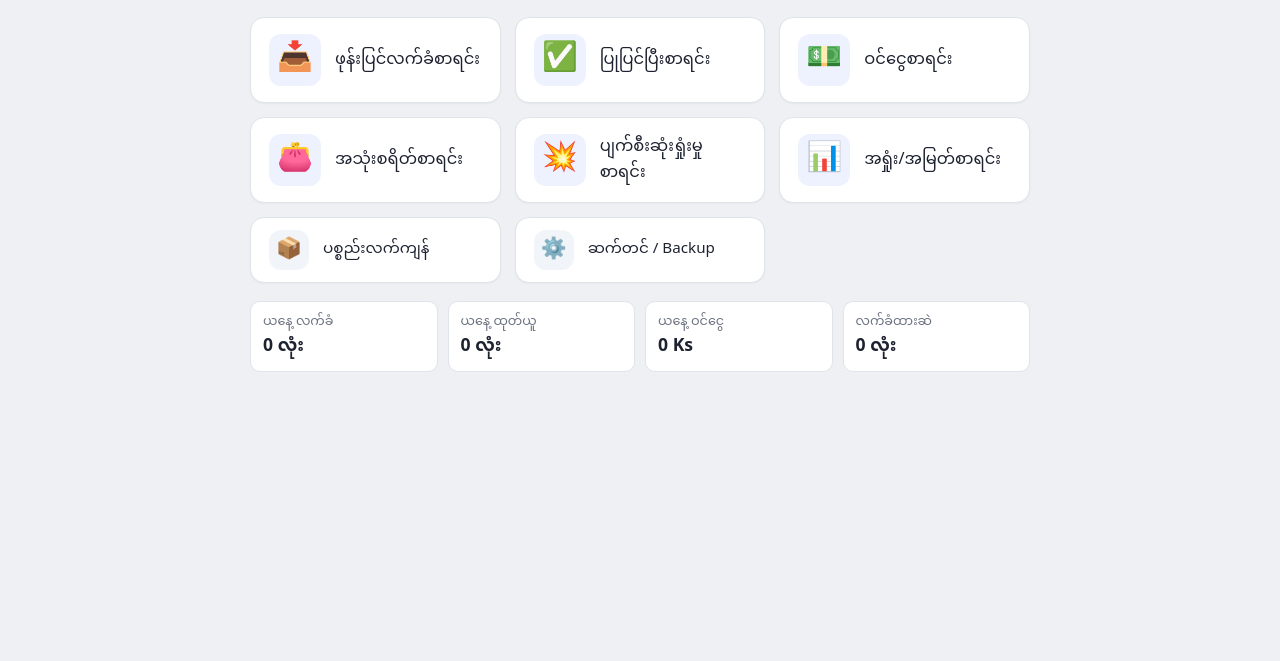
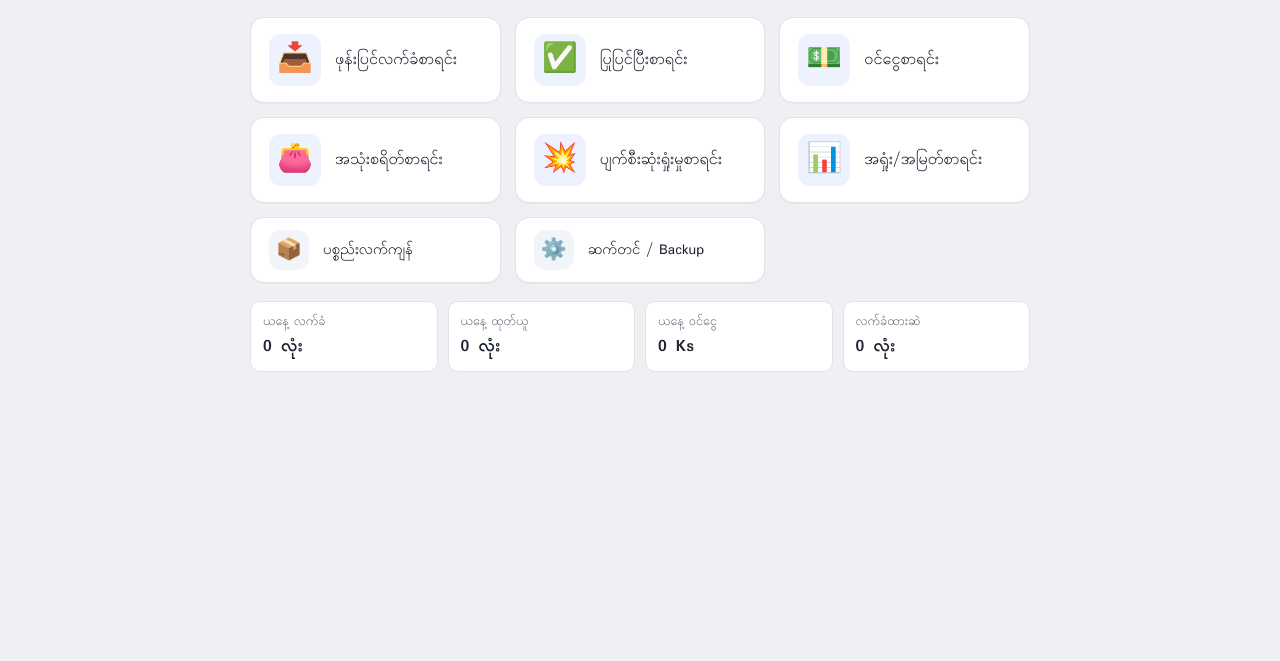
Before and after one commit to chanelwal73/Phone-Service, a plain HTML site: page index.html in a window 1280 px wide. Shown: the part 139-800 px from the top of the page. Drawn offline with Linux system fonts and the light colour scheme.

Commit message:
Bundle Myanmar fonts for consistent offline rendering
Padauk (SIL OFL) for body text and tables, Akkhayar Robo for headings
and cards, limited to the Myanmar range so digits stay in Padauk.
Fonts are cached by the service worker for offline use.

Co-Authored-By: Claude Opus 5.5 <noreply@anthropic.com>
Claude-Session: https://claude.ai/code/session_01TojoTeoNGHAtBARBnLdTKa

```diff
--- a/index.html
+++ b/index.html
@@ -12,14 +12,28 @@
 <meta name="mobile-web-app-capable" content="yes">
 <meta name="apple-mobile-web-app-title" content="ဖုန်းဆိုင်စာရင်း">
 <style>
+  /* Fonts (offline, sw.js မှာ cache) — Padauk: SIL OFL, Akkhayar Robo: free to use */
+  @font-face { font-family:"Padauk"; font-weight:400; font-display:swap; src:url(fonts/padauk-myanmar-400.woff2) format("woff2");
+               unicode-range:U+1000-109F, U+200C-200D, U+25CC, U+A9E0-A9FF, U+AA60-AA7F; }
+  @font-face { font-family:"Padauk"; font-weight:700; font-display:swap; src:url(fonts/padauk-myanmar-700.woff2) format("woff2");
+               unicode-range:U+1000-109F, U+200C-200D, U+25CC, U+A9E0-A9FF, U+AA60-AA7F; }
+  @font-face { font-family:"Padauk"; font-weight:400; font-display:swap; src:url(fonts/padauk-latin-400.woff2) format("woff2");
+               unicode-range:U+0000-00FF, U+2000-206F, U+20AC, U+2122, U+2190-2193, U+2212; }
+  @font-face { font-family:"Padauk"; font-weight:700; font-display:swap; src:url(fonts/padauk-latin-700.woff2) format("woff2");
+               unicode-range:U+0000-00FF, U+2000-206F, U+20AC, U+2122, U+2190-2193, U+2212; }
+  @font-face { font-family:"Akkhayar Robo"; font-display:swap; src:url(fonts/akkhayar-robo.woff2) format("woff2");
+               unicode-range:U+1000-109F; } /* မြန်မာစာလုံးသာ — ဂဏန်း/English က Padauk (2 နဲ့ Z မရောအောင်) */
+  :root { --font:"Padauk","Pyidaungsu","Noto Sans Myanmar","Myanmar Text",system-ui,sans-serif;
+          --font-head:"Akkhayar Robo",var(--font); }
   :root { --bg:#eef0f4; --card:#fff; --text:#1d2230; --muted:#6b7280; --line:#dfe3ea; --nav:#1f2433;
           --accent:#2563eb; --green:#16a34a; --red:#dc2626; }
   * { box-sizing:border-box; }
-  body { margin:0; font-family:"Pyidaungsu","Noto Sans Myanmar","Myanmar Text",system-ui,sans-serif;
+  body { margin:0; font-family:var(--font);
          background:var(--bg); color:var(--text); line-height:1.6; }
   .topbar { background:var(--nav); color:#fff; padding:10px 16px; display:flex; align-items:center; gap:10px;
             flex-wrap:wrap; position:sticky; top:0; z-index:5; }
   .topbar h1 { margin:0; font-size:1.1rem; flex:1; }
+  h1, h2, h3, .tile, .stat .v, .stat .l, .ptable tr.net td, .period, .receipt h2 { font-family:var(--font-head); font-weight:400; }
   .back { background:none; border:0; color:#fff; font-size:1.5rem; line-height:1; cursor:pointer; padding:0 6px; }
   .pill { font-size:.78rem; padding:2px 10px; border-radius:99px; background:rgba(255,255,255,.15); }
   .pill.off { background:#fbbf24; color:var(--text); }
@@ -61,7 +75,7 @@
   /* Stat cards */
   .stats { display:grid; grid-template-columns:repeat(auto-fit,minmax(200px,1fr)); gap:12px; margin-bottom:14px; }
   .stat { border-radius:12px; padding:12px 16px; color:#fff; }
-  .stat .l { font-size:.85rem; opacity:.92; } .stat .v { font-size:1.35rem; font-weight:700; font-variant-numeric:tabular-nums; }
+  .stat .l { font-size:.85rem; opacity:.92; } .stat .v { font-size:1.35rem; font-weight:700; font-synthesis:none; font-variant-numeric:tabular-nums; }
   .stat.green { background:linear-gradient(135deg,#15803d,#22c55e); }
   .stat.purple { background:linear-gradient(135deg,#6d28d9,#a855f7); }
   .stat.blue { background:linear-gradient(135deg,#0369a1,#0ea5e9); }
--- a/sw.js
+++ b/sw.js
@@ -1,8 +1,10 @@
 // Offline cache. ဖိုင်တစ်ခုခု ပြင်တိုင်း VERSION ကို တိုးပါ (ဒါမှ ဖုန်းတွေမှာ update ရမယ်)
-const VERSION = 'v2';
+const VERSION = 'v3';
 const CACHE = 'phone-service-' + VERSION;
 const FILES = ['./', './index.html', './manifest.webmanifest',
-  './icons/icon-192.png', './icons/icon-512.png', './icons/maskable-512.png', './icons/apple-touch-icon.png'];
+  './icons/icon-192.png', './icons/icon-512.png', './icons/maskable-512.png', './icons/apple-touch-icon.png',
+  './fonts/padauk-myanmar-400.woff2', './fonts/padauk-myanmar-700.woff2', './fonts/padauk-latin-400.woff2',
+  './fonts/padauk-latin-700.woff2', './fonts/akkhayar-robo.woff2'];
 
 self.addEventListener('install', e => {
   e.waitUntil(caches.open(CACHE).then(c => c.addAll(FILES)).then(() => self.skipWaiting()));
```
Also changed, not shown: fonts/OFL-Padauk.txt (added), fonts/akkhayar-robo.woff2 (added), fonts/padauk-latin-400.woff2 (added), fonts/padauk-latin-700.woff2 (added), fonts/padauk-myanmar-400.woff2 (added), fonts/padauk-myanmar-700.woff2 (added), 1 other file.
